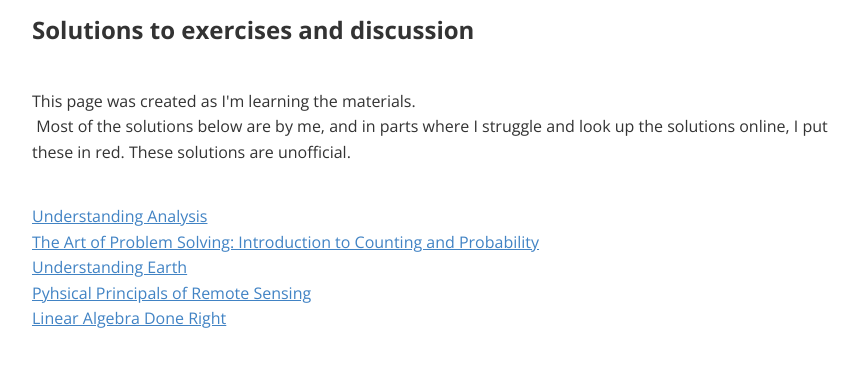
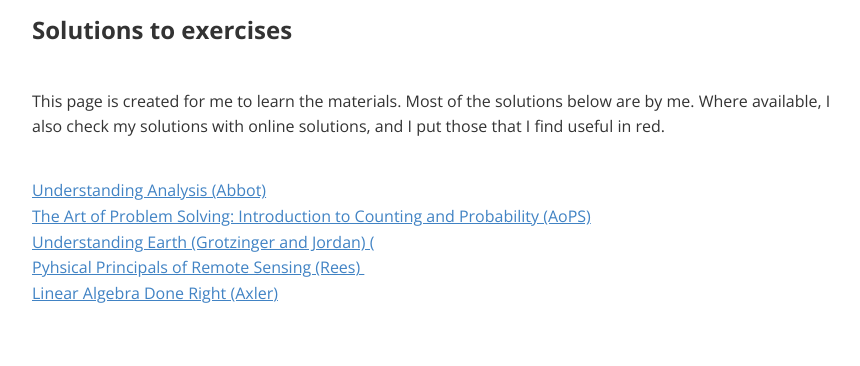
Before and after one commit to zulfadz/solutions, a plain HTML site: page index.html in a window 1280 px wide. Shown: the part 104-470 px from the top of the page, without its empty margins (208-1068 px from the left). Drawn offline with nearby package versions, Linux system fonts and the light colour scheme.

Commit message:
Update index.html

```diff
--- a/index.html
+++ b/index.html
@@ -505,17 +505,16 @@
 <body class='typora-export' >
 <div  id='write'  class = 'is-node'><h1><a name="chapters" class="md-header-anchor"></a><span>Counting and Probability</span></h1>
 
-<h3><span>Solutions to exercises and discussion</span></h3>
+<h3><span>Solutions to exercises</span></h3>
 <p>
-This page was created as I'm learning the materials.
- Most of the solutions below are by me, and in parts where I struggle and look up the solutions online, I put these in red. These solutions are unofficial.
+This page is created for me to learn the materials. Most of the solutions below are by me. Where available, I also check my solutions with online solutions, and I put those that I find useful in red.
 </p>
 <p>
-<a href='https://zulfadz.github.io/analysis-abbot'><span>Understanding Analysis</span></a>
-<a href='https://zulfadz.github.io/aops-probability'><span>The Art of Problem Solving: Introduction to Counting and Probability</span></a>
-<a href='https://zulfadz.github.io/understanding-earth'><span>Understanding Earth</span></a>
-<a href='https://zulfadz.github.io/physical-remote'><span>Pyhsical Principals of Remote Sensing</span></a>
-<a href='https://zulfadz.github.io/algebra-axler'><span>Linear Algebra Done Right</span></a>
+<a href='https://zulfadz.github.io/analysis-abbot'><span>Understanding Analysis (Abbot)</span></a>
+<a href='https://zulfadz.github.io/aops-probability'><span>The Art of Problem Solving: Introduction to Counting and Probability (AoPS)</span></a>
+<a href='https://zulfadz.github.io/understanding-earth'><span>Understanding Earth (Grotzinger and Jordan) (</span></a>
+<a href='https://zulfadz.github.io/physical-remote'><span>Pyhsical Principals of Remote Sensing (Rees) </span></a>
+<a href='https://zulfadz.github.io/algebra-axler'><span>Linear Algebra Done Right (Axler)</span></a>
 </p>
 </div>
 </body>
```
